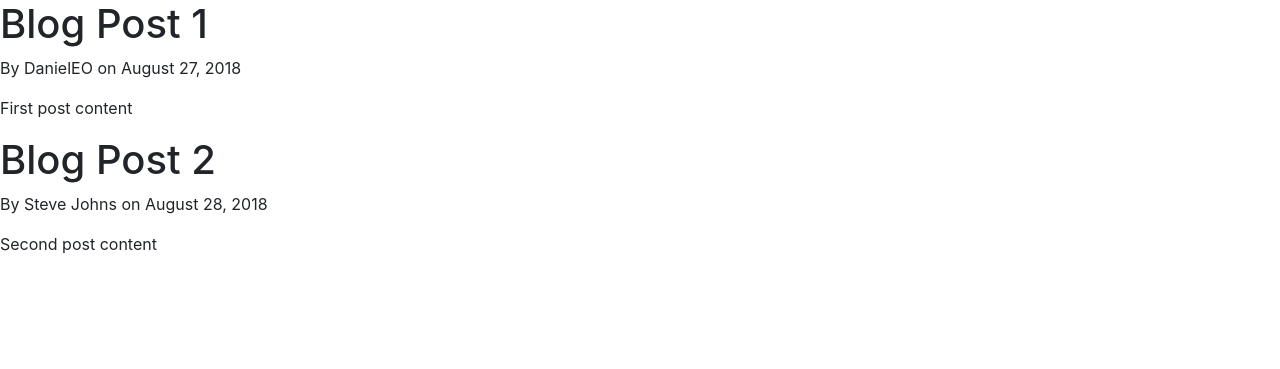
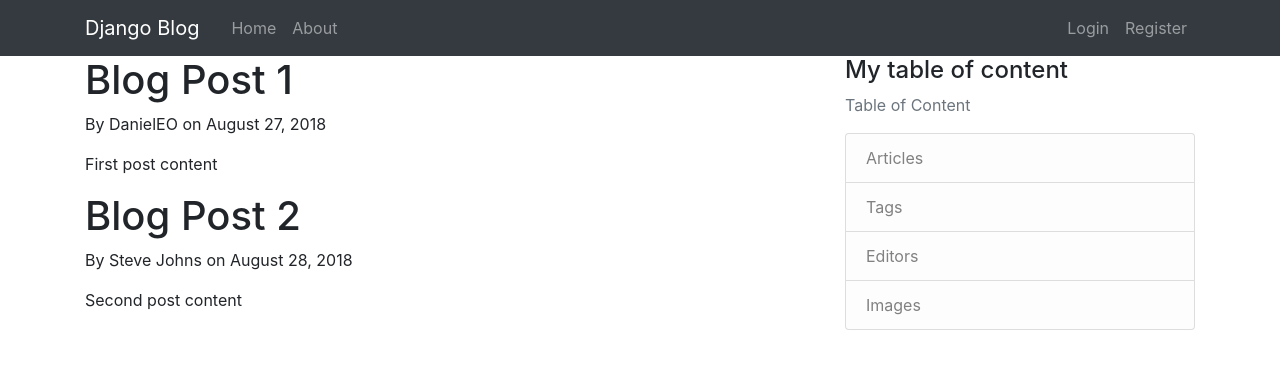
Before and after one commit to danielevans-999/Blogs-, a Django app: page / in a window 1280 px wide. Shown: the top 369 px of the page. Run offline with Django 3.2, Linux system fonts and the light colour scheme; some libraries are stand-ins or nearby versions.

Commit message:
Adds a the navbar and the side navabar

```diff
--- a/blog/templates/blog/base.html
+++ b/blog/templates/blog/base.html
@@ -1,11 +1,13 @@
 <!DOCTYPE html>
 <html lang="en">
+
 <head>
     <meta charset="UTF-8" />
     <meta name="viewport" content="width=device-width, initial-scale=1.0" />
     <meta http-equiv="X-UA-Compatible" content="ie=edge" />
 
-    <link rel="stylesheet" href="https://stackpath.bootstrapcdn.com/bootstrap/4.3.1/css/bootstrap.min.css" integrity="sha384-ggOyR0iXCbMQv3Xipma34MD+dH/1fQ784/j6cY/iJTQUOhcWr7x9JvoRxT2MZw1T" crossorigin="anonymous">
+    <link rel="stylesheet" href="https://stackpath.bootstrapcdn.com/bootstrap/4.3.1/css/bootstrap.min.css"
+        integrity="sha384-ggOyR0iXCbMQv3Xipma34MD+dH/1fQ784/j6cY/iJTQUOhcWr7x9JvoRxT2MZw1T" crossorigin="anonymous">
 
     {% if title %}
     <title>Django Blog - {{ title }}</title>
@@ -13,14 +15,65 @@
     <title>Django Blog</title>
     {% endif %}
 </head>
+
 <body>
+
+        <nav class="navbar navbar-expand-md navbar-dark bg-dark sticky-top">
+            <div class="container">
+                <a href="/" class="navbar-brand mr-4">Django Blog</a>
+                <button class="navbar-toggler" type="button" data-toggle="collapse" data-target="#navbarToggle">
+                    <span class="navbar-toggler-icon"></span>
+                </button>
+                <div class="collapse navbar-collapse" id="navbarToggle">
+                    <div class="navbar-nav mr-auto">
+                        <a href="/" class="nav-item nav-link">Home</a>
+                        <a href="/" class="nav-item nav-link">About</a>
+                    </div>
+                    <!--Registering and login -->
+                    <div class="navbar-nav">
+                        <a href="#" class="nav-item nav-link">Login</a>
+                        <a href="#" class="nav-item nav-link">Register</a>
+                    </div>
+                </div>
+            </div>
+
+        </nav>
+
+
+    <main role="main" class="container">
+        <div class="row">
+            <div class="col-md-8">
                 {% block content %}
-    {% endblock%}
+                {% endblock %}
+            </div>
+            <div class="col-md-4">
+                <div class="content-section">
+                    <h4>My table of content</h4>
+                    <p class="text-muted"> Table of Content
+                        <ul class="list-group">
+                            <li class="list-group-item list-group-item-light">Articles</li>
+                            <li class="list-group-item list-group-item-light">Tags</li>
+                            <li class="list-group-item list-group-item-light">Editors</li>
+                            <li class="list-group-item list-group-item-light">Images</li>
+                        </ul>
+                    </p>
+                </div>
+            </div>
+        </div>
+    </main>
+
 
     <!-- Optional JavaScript -->
     <!-- jQuery first, then Popper.js, then Bootstrap JS -->
-    <script src="https://code.jquery.com/jquery-3.3.1.slim.min.js" integrity="sha384-q8i/X+965DzO0rT7abK41JStQIAqVgRVzpbzo5smXKp4YfRvH+8abtTE1Pi6jizo" crossorigin="anonymous"></script>
-    <script src="https://cdnjs.cloudflare.com/ajax/libs/popper.js/1.14.7/umd/popper.min.js" integrity="sha384-UO2eT0CpHqdSJQ6hJty5KVphtPhzWj9WO1clHTMGa3JDZwrnQq4sF86dIHNDz0W1" crossorigin="anonymous"></script>
-    <script src="https://stackpath.bootstrapcdn.com/bootstrap/4.3.1/js/bootstrap.min.js" integrity="sha384-JjSmVgyd0p3pXB1rRibZUAYoIIy6OrQ6VrjIEaFf/nJGzIxFDsf4x0xIM+B07jRM" crossorigin="anonymous"></script>
+    <script src="https://code.jquery.com/jquery-3.3.1.slim.min.js"
+        integrity="sha384-q8i/X+965DzO0rT7abK41JStQIAqVgRVzpbzo5smXKp4YfRvH+8abtTE1Pi6jizo"
+        crossorigin="anonymous"></script>
+    <script src="https://cdnjs.cloudflare.com/ajax/libs/popper.js/1.14.7/umd/popper.min.js"
+        integrity="sha384-UO2eT0CpHqdSJQ6hJty5KVphtPhzWj9WO1clHTMGa3JDZwrnQq4sF86dIHNDz0W1"
+        crossorigin="anonymous"></script>
+    <script src="https://stackpath.bootstrapcdn.com/bootstrap/4.3.1/js/bootstrap.min.js"
+        integrity="sha384-JjSmVgyd0p3pXB1rRibZUAYoIIy6OrQ6VrjIEaFf/nJGzIxFDsf4x0xIM+B07jRM"
+        crossorigin="anonymous"></script>
 </body>
+
 </html>
```
Lines whose indentation alone changed are shown as unchanged.
